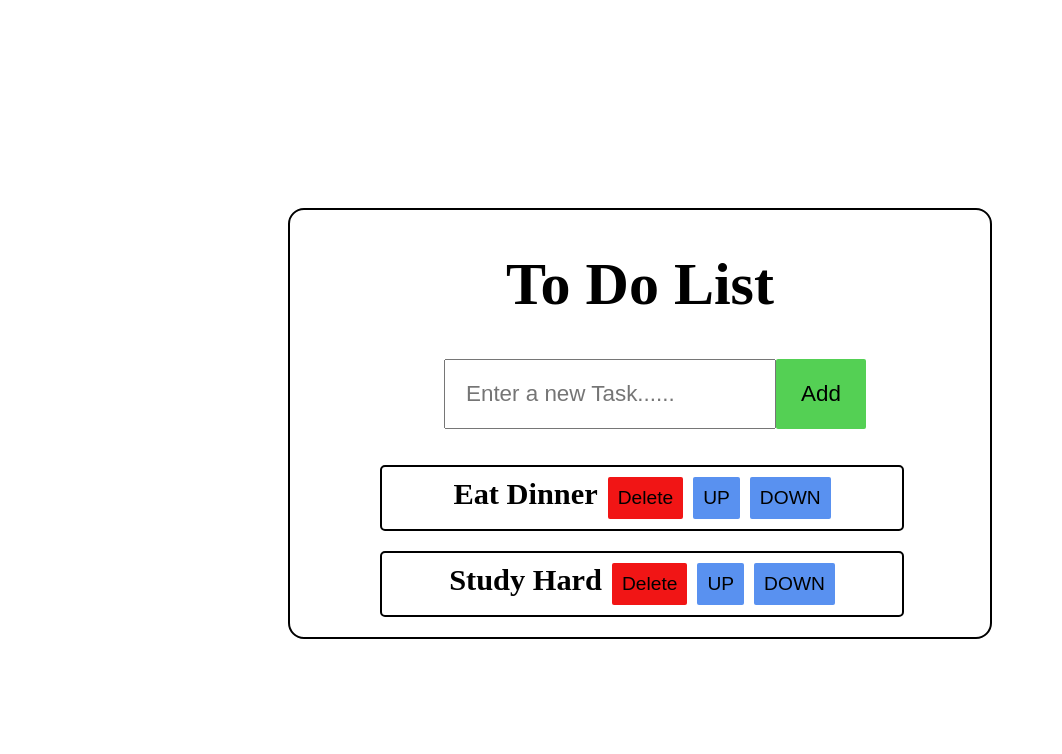
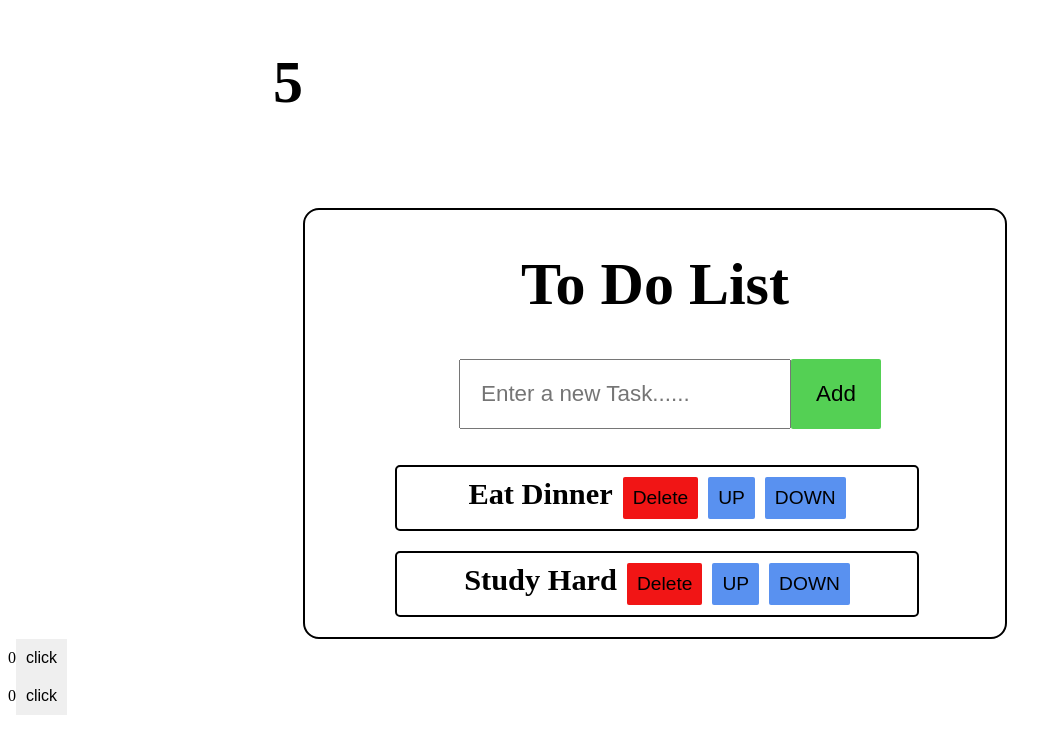
Before and after one commit to sameer4712/React-Practice, a React (Vite) app in the folder my-react-app/: page /favorites in a window 1280 px wide. Shown: the top 754 px of the page, without its empty margins (0-1062 px from the left). Built offline with nearby package versions, Linux system fonts and the light colour scheme.

Commit message:
exam codes

```diff
--- a/my-react-app/ToDoList.jsx
+++ b/my-react-app/ToDoList.jsx
@@ -1,9 +1,17 @@
-import { useState } from "react"
+import { useEffect, useState } from "react"
 
 function ToDoList() {
 
     const [Task, SetTask] = useState(["Eat Dinner", "Study Hard"])
     const [NewTask, SetNewTask] = useState('')
+    const [count, setcount] = useState(0)
+
+    useEffect(() => {
+        const idea = setInterval(() => {
+            setcount((c) => c + 1)
+        }, 1000)
+        return () => (clearInterval(idea))
+    }, [])
 
     function handleTask(event) {
         SetNewTask(event.target.value)
@@ -41,6 +49,7 @@ function ToDoList() {
     return (
 
         <div className="main">
+            <h1>{count} </h1>
             <div className=" todo" >
                 <h1>To Do List</h1>
                 <div className="item">
--- /dev/null
+++ b/my-react-app/exam.jsx
@@ -0,0 +1,21 @@
+import React, { useState } from 'react'
+
+function Exam(prop) {
+    const [count, setcount] = useState(0);
+
+
+    return (
+
+        <>
+        <div>
+
+        </div>
+            <div>
+                {count}
+                <button onClick={() => setcount(count + 1)}>click</button>
+            </div>
+        </>
+    )
+}
+
+export default Exam
--- a/my-react-app/src/App.jsx
+++ b/my-react-app/src/App.jsx
@@ -4,6 +4,8 @@ import "./index.css"
 // import Fav from "./pages/Favorites.jsx"
 // import NavBar from "./components/NavBar.jsx"
 import ToDoList from "../ToDoList.jsx"
+// import MovieCard from "./components/movieCard.jsx"
+import Exam from "../exam.jsx"
 
 function App() {
   return (
@@ -16,6 +18,8 @@ function App() {
         < Route path="/favorites" element={<Fav />} />
       </Routes>
     </main> */}
+    <Exam/>
+    <Exam />
     </div>
   )
 }
```
